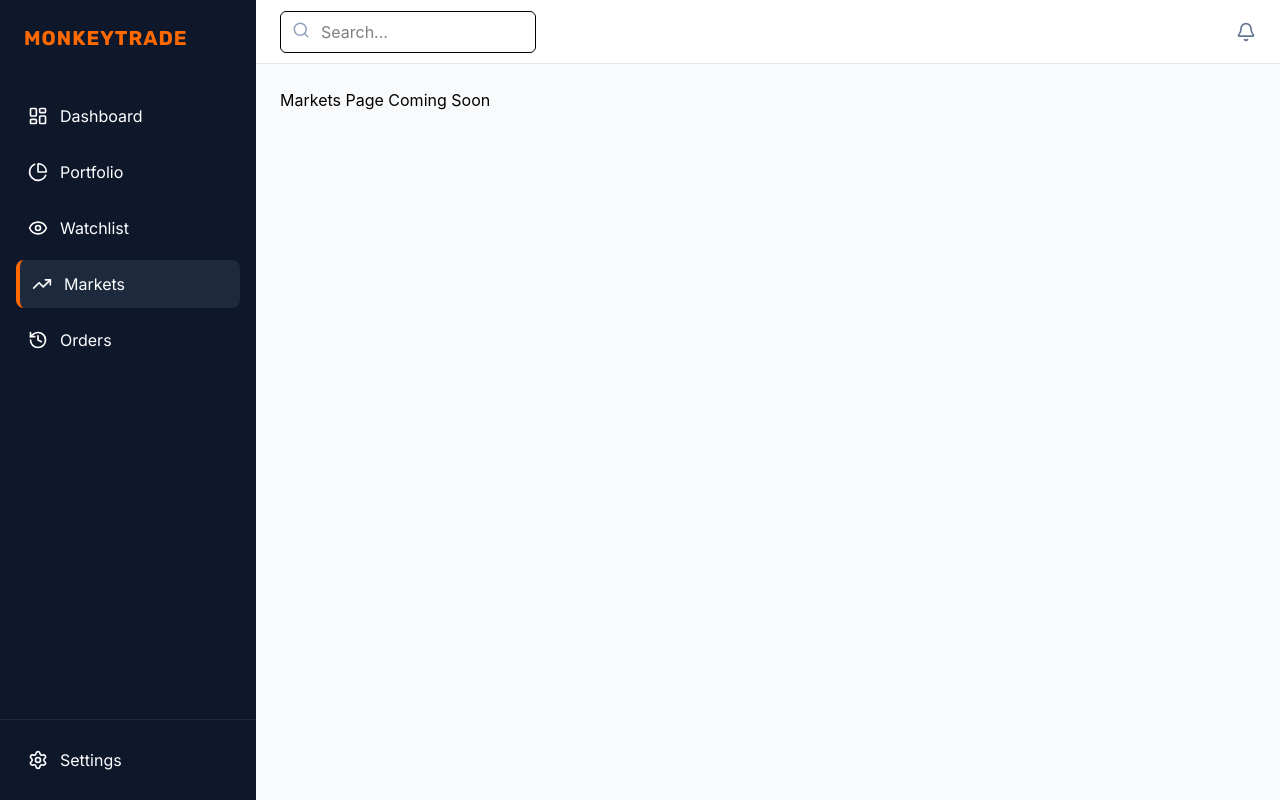
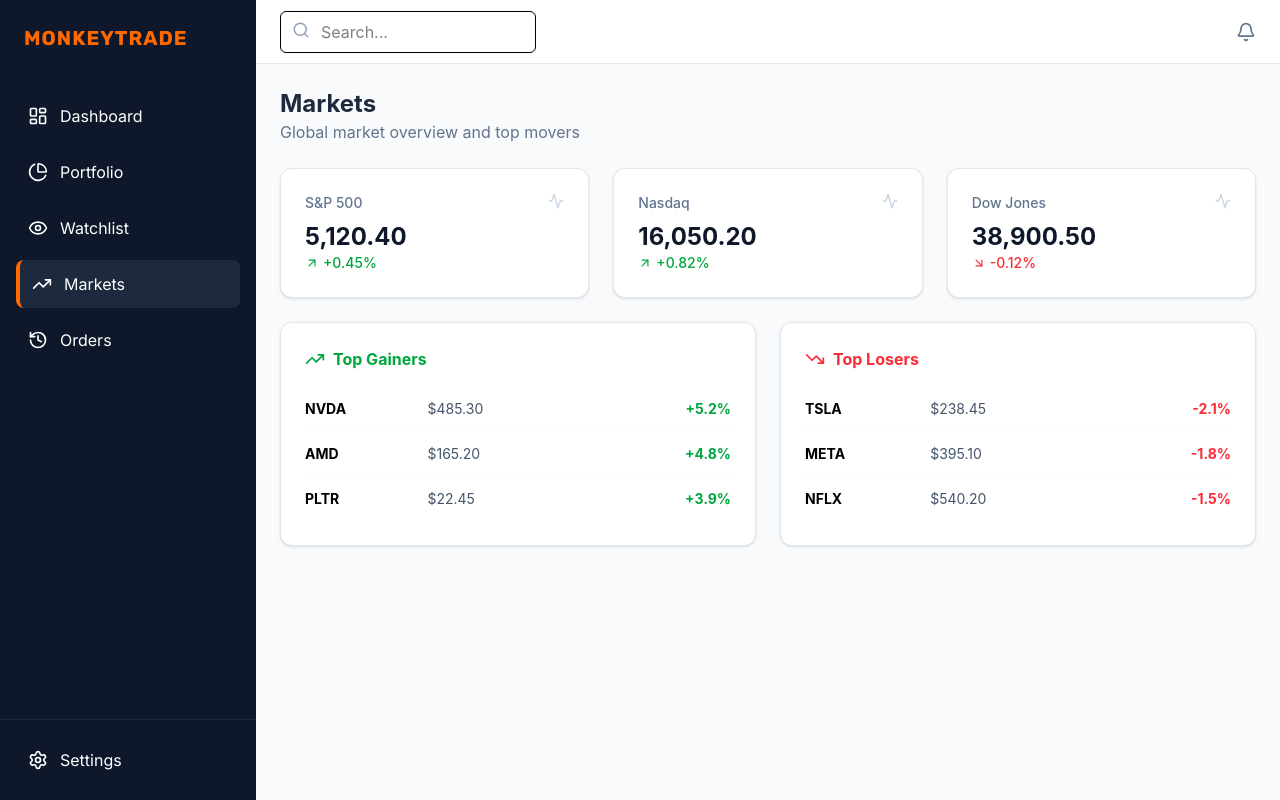
Before and after one commit to lucky-KRMU/MonkeyTrade, a React (Vite) app: page /markets in a window 1280 px wide. Built offline with nearby package versions, Linux system fonts and the light colour scheme.

Commit message:
add markmarketspage

```diff
--- a/src/App.jsx
+++ b/src/App.jsx
@@ -4,6 +4,7 @@ import DashboardPage from './DashboardPage'; // Your existing component
 import PortfolioPage from './PortfolioPage';
 import WatchlistPage from './WatchlistPage';
 import OrdersPage from './OrdersPage';
+import MarketsPage from './MarketsPage';
 
 function App() {
   return (
@@ -14,7 +15,7 @@ function App() {
           <Route index element={<DashboardPage />} />
           <Route path="portfolio" element={<PortfolioPage />} />
           <Route path="watchlist" element={<WatchlistPage />} />
-          <Route path="markets" element={<div>Markets Page Coming Soon</div>} />
+          <Route path="markets" element={<MarketsPage/>} />
           <Route path="orders" element={<OrdersPage/>} />
         </Route>
       </Routes>
--- a/src/MarketsPage.jsx
+++ b/src/MarketsPage.jsx
@@ -0,0 +1,86 @@
+import React from 'react';
+import { TrendingUp, TrendingDown, Activity, Globe, ArrowUpRight, ArrowDownRight } from 'lucide-react';
+
+const gainers = [
+  { symbol: 'NVDA', price: 485.30, change: 5.2 },
+  { symbol: 'AMD', price: 165.20, change: 4.8 },
+  { symbol: 'PLTR', price: 22.45, change: 3.9 },
+];
+
+const losers = [
+  { symbol: 'TSLA', price: 238.45, change: -2.1 },
+  { symbol: 'META', price: 395.10, change: -1.8 },
+  { symbol: 'NFLX', price: 540.20, change: -1.5 },
+];
+
+export default function MarketsPage() {
+  return (
+    <div className="space-y-6 animate-in fade-in duration-500">
+      <div>
+        <h2 className="text-2xl font-bold text-slate-800">Markets</h2>
+        <p className="text-slate-500">Global market overview and top movers</p>
+      </div>
+
+      {/* 1. Market Indices */}
+      <div className="grid grid-cols-1 md:grid-cols-3 gap-6">
+        <IndexCard name="S&P 500" value="5,120.40" change="+0.45%" positive />
+        <IndexCard name="Nasdaq" value="16,050.20" change="+0.82%" positive />
+        <IndexCard name="Dow Jones" value="38,900.50" change="-0.12%" negative />
+      </div>
+
+      {/* 2. Top Movers */}
+      <div className="grid grid-cols-1 lg:grid-cols-2 gap-6">
+        <div className="bg-white p-6 rounded-xl border border-slate-200 shadow-sm">
+          <h3 className="font-bold text-green-600 mb-4 flex items-center gap-2">
+            <TrendingUp size={20} /> Top Gainers
+          </h3>
+          <table className="w-full text-left text-sm">
+            <tbody>
+              {gainers.map((s) => (
+                <tr key={s.symbol} className="border-b border-slate-50 last:border-0">
+                  <td className="py-3 font-bold">{s.symbol}</td>
+                  <td className="py-3 text-slate-600">${s.price.toFixed(2)}</td>
+                  <td className="py-3 text-right text-green-600 font-bold">+{s.change}%</td>
+                </tr>
+              ))}
+            </tbody>
+          </table>
+        </div>
+
+        <div className="bg-white p-6 rounded-xl border border-slate-200 shadow-sm">
+          <h3 className="font-bold text-red-500 mb-4 flex items-center gap-2">
+            <TrendingDown size={20} /> Top Losers
+          </h3>
+          <table className="w-full text-left text-sm">
+            <tbody>
+              {losers.map((s) => (
+                <tr key={s.symbol} className="border-b border-slate-50 last:border-0">
+                  <td className="py-3 font-bold">{s.symbol}</td>
+                  <td className="py-3 text-slate-600">${s.price.toFixed(2)}</td>
+                  <td className="py-3 text-right text-red-500 font-bold">{s.change}%</td>
+                </tr>
+              ))}
+            </tbody>
+          </table>
+        </div>
+      </div>
+    </div>
+  );
+}
+
+function IndexCard({ name, value, change, positive }) {
+  return (
+    <div className="bg-white p-6 rounded-xl border border-slate-200 shadow-sm">
+      <div className="flex justify-between items-start">
+        <span className="text-sm text-slate-500 font-medium">{name}</span>
+        <Activity size={16} className="text-slate-300" />
+      </div>
+      <div className="mt-2">
+        <p className="text-2xl font-bold text-slate-900">{value}</p>
+        <span className={`text-sm font-medium flex items-center gap-1 ${positive ? 'text-green-600' : 'text-red-500'}`}>
+          {positive ? <ArrowUpRight size={14} /> : <ArrowDownRight size={14} />} {change}
+        </span>
+      </div>
+    </div>
+  );
+}
```
